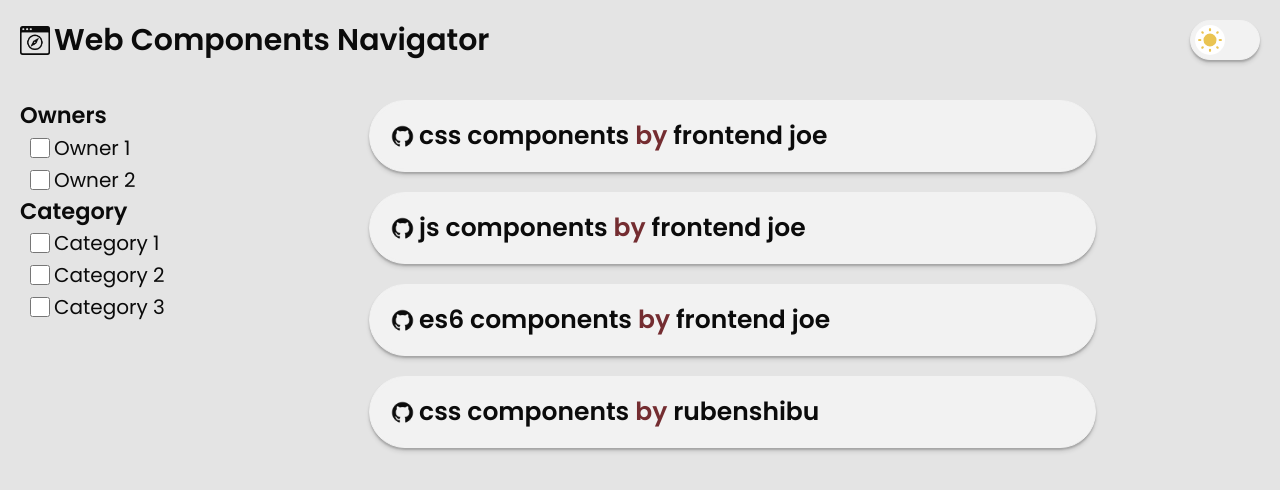
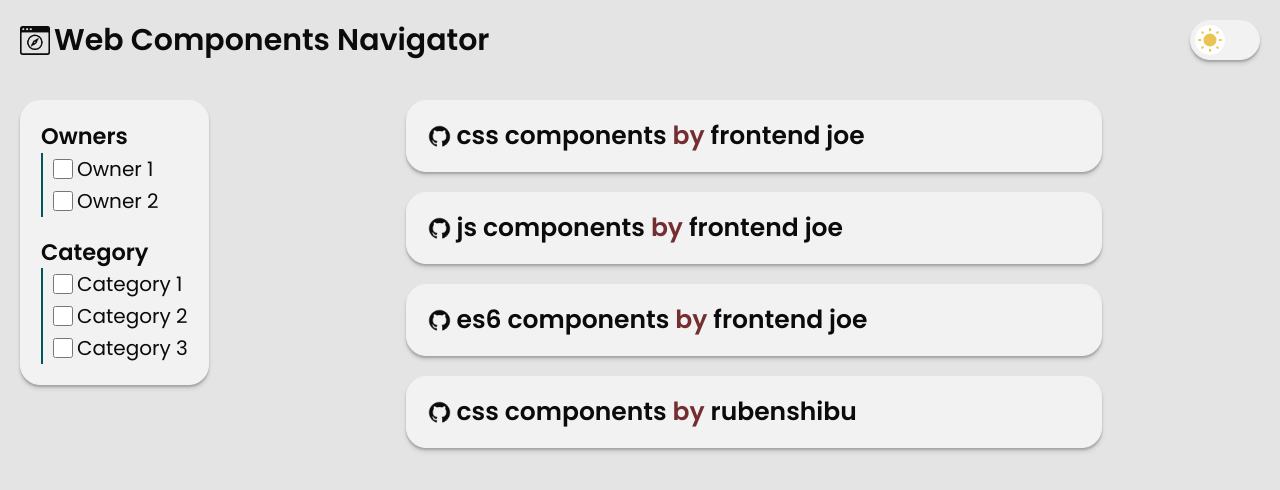
Before and after one commit to Qualyyy/web-components-navigator, a website: page docs/index.html in a window 1280 px wide. Drawn offline with Linux system fonts and the light colour scheme.

Commit message:
Style sidebar

```diff
--- a/docs/css/mainstyle.css
+++ b/docs/css/mainstyle.css
@@ -86,6 +86,7 @@ small {
 .card {
     background: var(--bg);
     border: var(--border-card);
+    border-radius: 1rem;
 }
 
 .card,
@@ -179,20 +180,28 @@ main {
     overflow-y: auto;
 }
 
-.filters-sidebar,
+.sidebar,
 #folders {
     padding: 1rem;
 }
 
-.filters-sidebar {
-    height: fit-content;
+.sidebar {
     position: sticky;
     top: 0;
+    height: fit-content;
+}
+
+.filters-sidebar {
+    display: flex;
+    flex-direction: column;
+    gap: 1rem;
+    padding: 1rem;
 }
 
 .filter-section ul {
     list-style: none;
     padding-left: .5rem;
+    border-left: 2px solid var(--primary);
 }
 
 .filter-section input {
@@ -218,7 +227,6 @@ main {
     display: flex;
     flex-direction: column;
     padding: .1rem;
-    border-radius: 2rem;
 }
 
 .repo-header {
@@ -227,7 +235,7 @@ main {
     padding: .9rem;
     gap: .2rem;
     background: var(--bg);
-    border-radius: 1.9rem;
+    border-radius: .9rem;
     z-index: 100;
 }
 
--- a/docs/index.html
+++ b/docs/index.html
@@ -23,24 +23,24 @@
 		</button>
 	</header>
 	<main>
-		<aside class="filters-sidebar">
+		<aside class="sidebar">
+			<div class="filters-sidebar card">
 				<section class="filter-section">
 					<h3>Owners</h3>
 					<ul>
-					<li><label><input type="checkbox" name="owner" value="owner1"> Owner 1</label></li>
-					<li><label><input type="checkbox" name="owner" value="owner2"> Owner 2</label></li>
-					<!-- Add more owners as needed -->
+						<li><label><input type="checkbox" name="owner" value="owner1">Owner 1</label></li>
+						<li><label><input type="checkbox" name="owner" value="owner2">Owner 2</label></li>
 					</ul>
 				</section>
 				<section class="filter-section">
 					<h3>Category</h3>
 					<ul>
-					<li><label><input type="checkbox" name="category" value="cat1"> Category 1</label></li>
-					<li><label><input type="checkbox" name="category" value="cat2"> Category 2</label></li>
-					<li><label><input type="checkbox" name="category" value="cat3"> Category 3</label></li>
-					<!-- Add more categories as needed -->
+						<li><label><input type="checkbox" name="category" value="cat1">Category 1</label></li>
+						<li><label><input type="checkbox" name="category" value="cat2">Category 2</label></li>
+						<li><label><input type="checkbox" name="category" value="cat3">Category 3</label></li>
 					</ul>
 				</section>
+			</div>
 		</aside>
 		<div id="folders">
 			<!--
```
Lines whose indentation alone changed are shown as unchanged.
